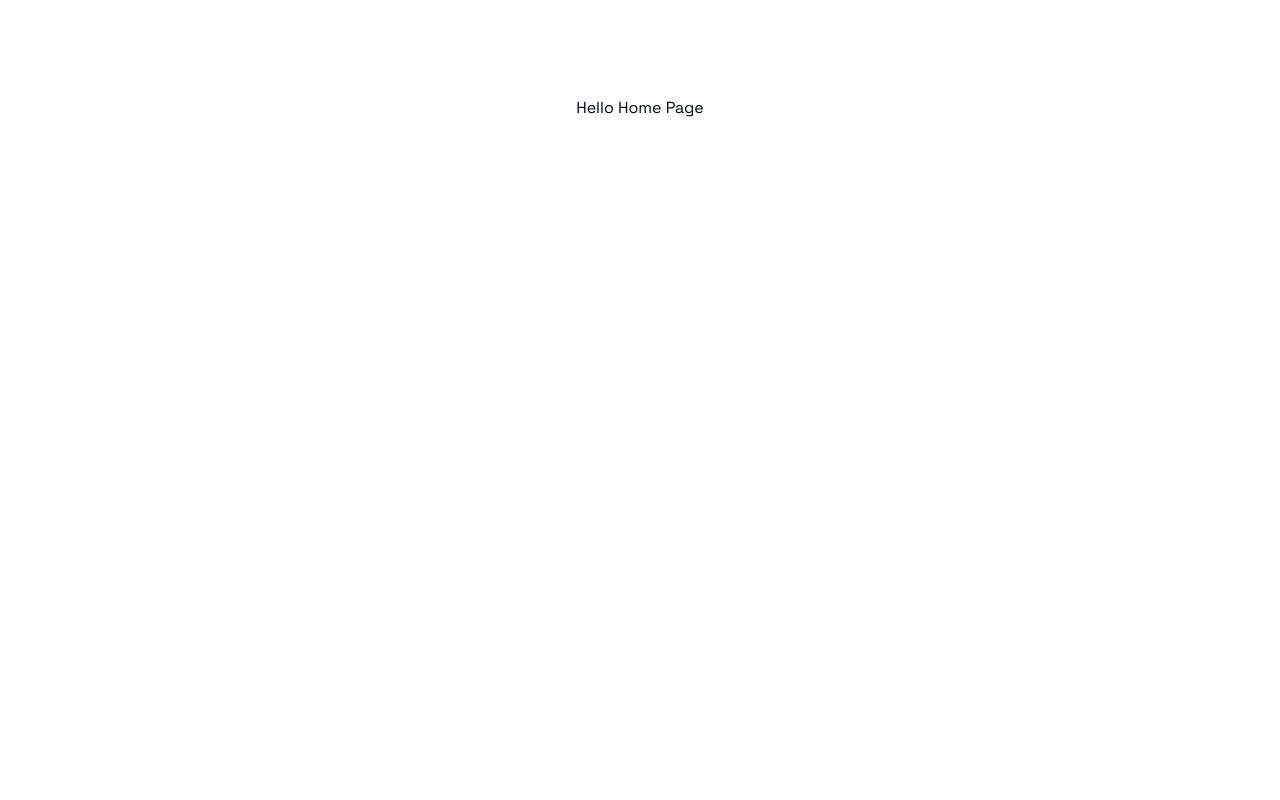
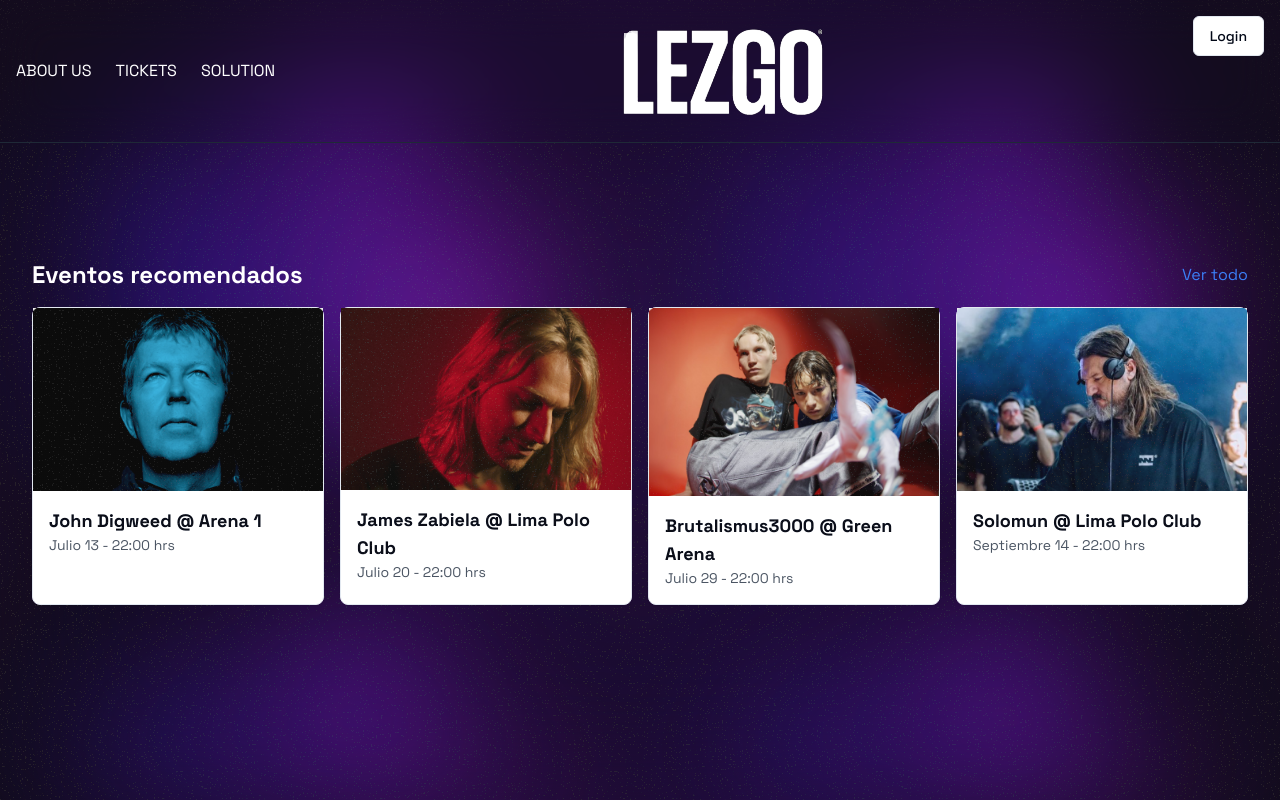
Before and after one commit to mavix21/Lezgo-Dapp, a Next.js app: page / in a window 1280 px wide. Built offline with nearby package versions, Linux system fonts and the light colour scheme.

Commit message:
Feat: add some content to home page

```diff
--- a/src/app/(main)/page.tsx
+++ b/src/app/(main)/page.tsx
@@ -1,7 +1,79 @@
+import { Header } from '@/components/ui/Header';
+import Image from 'next/image';
+import { Card } from '@/components/ui/card';
+
 export default function HomePage() {
   return (
-    <main className="flex min-h-screen flex-col items-center justify-between p-24">
-      <h1>Hello Home Page</h1>
-    </main>
+    <div className="nice-gradient | min-h-svh flex justify-center items-center relative -z-[2]">
+      {/*<header className="p-4 bg-gradient-to-r from-blue-200 via-green-200 to-yellow-200"></header>*/}
+      <div className="grain"></div>
+      {/*bg-[length:2353px_1969px] w-[2353px] h-[1969px]*/}
+      <div className="hero-bg-img h-full w-full blur-3xl absolute m-auto backdrop-brightness-75 mix-blend-exclusion -z-[1]" />
+      <Header />
+      <section className="mt-16 px-8">
+        <div className="flex items-center justify-between">
+          <h2 className="text-white text-2xl font-bold">
+            Eventos recomendados
+          </h2>
+          <a href="#" className="text-blue-500">
+            Ver todo
+          </a>
+        </div>
+        <div className="grid grid-cols-4 gap-4 mt-4">
+          <Card className="w-full">
+            <Image
+              src="/images/card1.png"
+              width={450}
+              height={450}
+              alt="Picture of the author"
+            />
+            <div className="p-4">
+              <h3 className="text-lg font-bold">John Digweed @ Arena 1</h3>
+              <p className="text-sm text-gray-600">Julio 13 - 22:00 hrs</p>
+            </div>
+          </Card>
+          <Card className="w-full">
+            <Image
+              src="/images/card2.png"
+              width={450}
+              height={450}
+              alt="Picture of the author"
+            />
+            <div className="p-4">
+              <h3 className="text-lg font-bold">
+                James Zabiela @ Lima Polo Club
+              </h3>
+              <p className="text-sm text-gray-600">Julio 20 - 22:00 hrs</p>
+            </div>
+          </Card>
+          <Card className="w-full">
+            <Image
+              src="/images/card3.png"
+              width={450}
+              height={450}
+              alt="Picture of the author"
+            />
+            <div className="p-4">
+              <h3 className="text-lg font-bold">
+                Brutalismus3000 @ Green Arena
+              </h3>
+              <p className="text-sm text-gray-600">Julio 29 - 22:00 hrs</p>
+            </div>
+          </Card>
+          <Card className="w-full">
+            <Image
+              src="/images/card4.png"
+              width={450}
+              height={450}
+              alt="Picture of the author"
+            />
+            <div className="p-4">
+              <h3 className="text-lg font-bold">Solomun @ Lima Polo Club</h3>
+              <p className="text-sm text-gray-600">Septiembre 14 - 22:00 hrs</p>
+            </div>
+          </Card>
+        </div>
+      </section>
+    </div>
   );
 }
```
